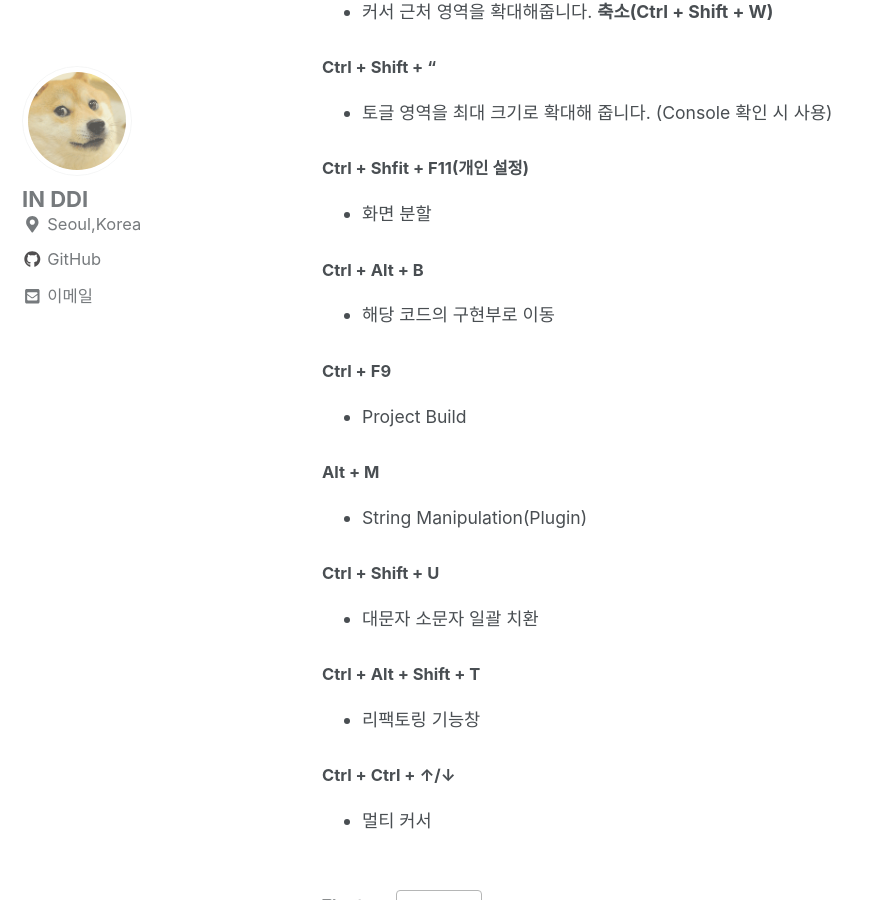
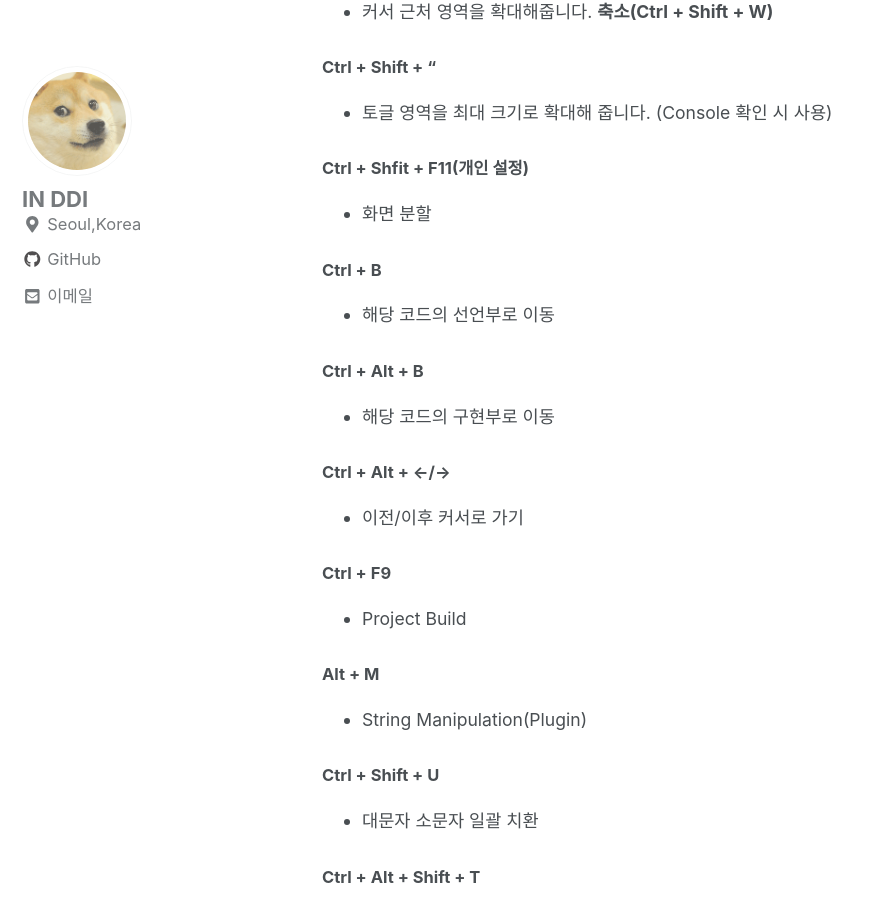
Before and after one commit to InSeok9068/inseok9068.github.io, a Jekyll site: the page built from _posts/intellij/2020-12-14-intellij-keymap.md, in a window 1280 px wide and 900 px high, scrolled down 1416 px. Shown: the whole window, without its empty margins (0-871 px from the left). Built offline with Jekyll 4.4.1, drawn with Linux system fonts in a browser that asks for light colours; cached includes are drawn as plain includes; nearby versions of some CDN libraries; comment, search, counter and statistics services are not loaded.

Commit message:
IntelliJ keyMap 추가

```diff
--- a/_posts/intellij/2020-12-14-intellij-keymap.md
+++ b/_posts/intellij/2020-12-14-intellij-keymap.md
@@ -64,9 +64,17 @@ IntelliJ의 자주 사용하는 단축키를 메모 해놓으려고 한다.
 
 - 화면 분할
 
+#### Ctrl + B
+
+- 해당 코드의 선언부로 이동
+
 #### Ctrl + Alt + B
 
 - 해당 코드의 구현부로 이동
+
+#### Ctrl + Alt + ←/→
+
+- 이전/이후 커서로 가기
 
 #### Ctrl + F9
 
```
